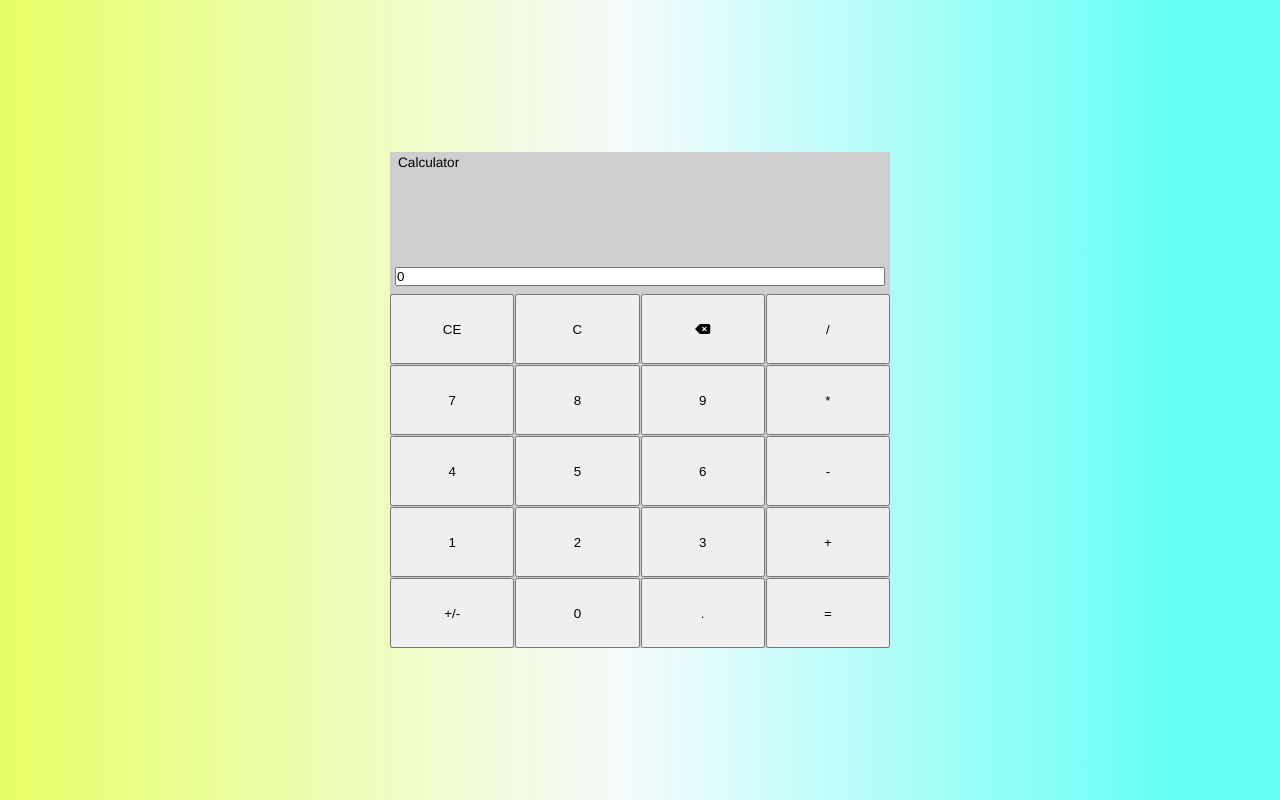
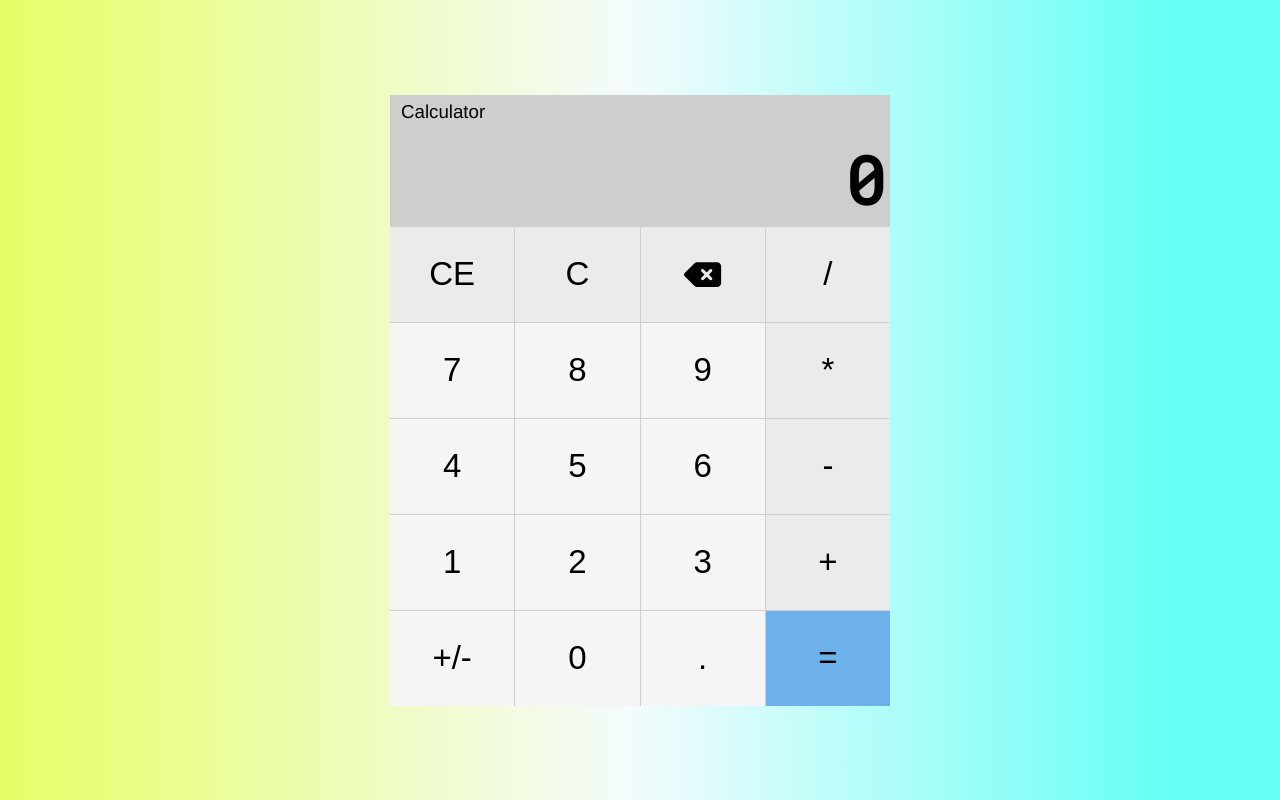
Before and after one commit to DevCaioSouza/calc-app-dave-gray, a plain HTML site: page index.html in a window 1280 px wide. Drawn offline with Linux system fonts and the light colour scheme.

Commit message:
HTML & CSS completed

```diff
--- a/style.css
+++ b/style.css
@@ -42,7 +42,7 @@ body {
 }
 
 .container:focus-within {
-    background-color: rgb(225,225,225, 0.5);
+    background-color: rgba(225,225,225, 0.5); /* diferença entre rgba e rgb: rgba possui opacidade. é o último valor */
 }
 
 .header {
@@ -61,13 +61,61 @@ body {
 .display{
     grid-area: display;
     padding: 3px 5px;
-    border-radius: 3px;
     display: flex;
     justify-content: space-between;
     flex-direction: column;
-    margin-bottom: 0.25rem;
 }
 
 .previousvalue{
+    display: flex;
+    justify-content: flex-end;
+    align-items: center;
+}
 
+.currentvalue {
+    font-size: 3rem;
+    font-weight: bolder;
+    background-color: transparent;
+    border: none;
+    outline: none;
+    text-align: right;
+    font-family: "Roboto mono", monospace;
 }
+
+button {
+    display: grid;
+    place-content: center;
+    font-size: 1.5rem;
+    padding: 0.5rem;
+    background-color: whitesmoke;
+    border: none;
+    outline: none;
+}
+
+button:hover,
+button:active {
+    background-color: rgba(255,255,255, 0.2);
+}
+
+.function {
+    background-color: rgb(235, 235, 235);
+}
+
+.equals {
+    background-color: rgb(108, 177, 233)
+}
+
+.equals:hover,
+.equals:active {
+    background-color: steelblue;
+    filter: brightness(120%);
+}
+
+@media screen and (min-width: 768px) {
+    html {
+        font-size: 22px;
+    }
+    .container {
+        grid-template-rows: 35px minmax(95px, auto) repeat(5, minmax(0, 95px))
+    }
+}
```
